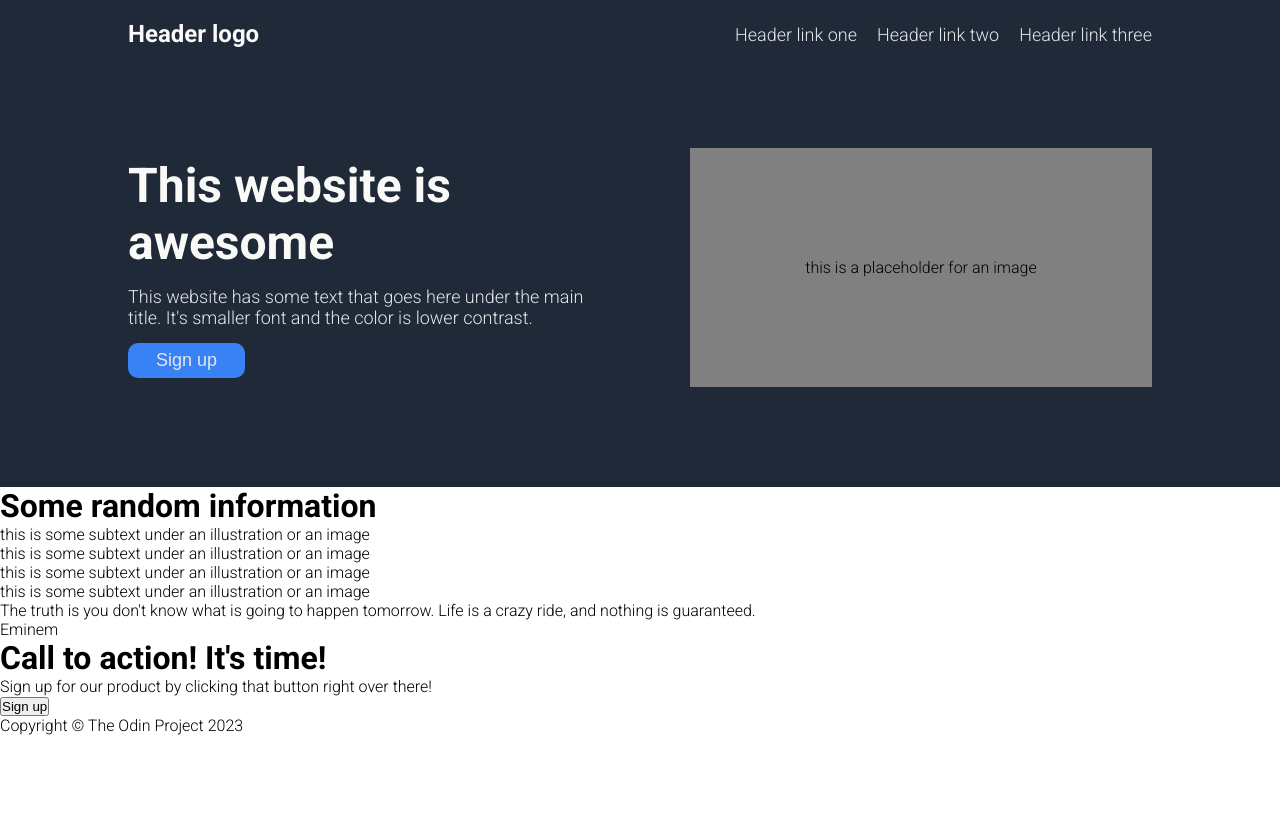
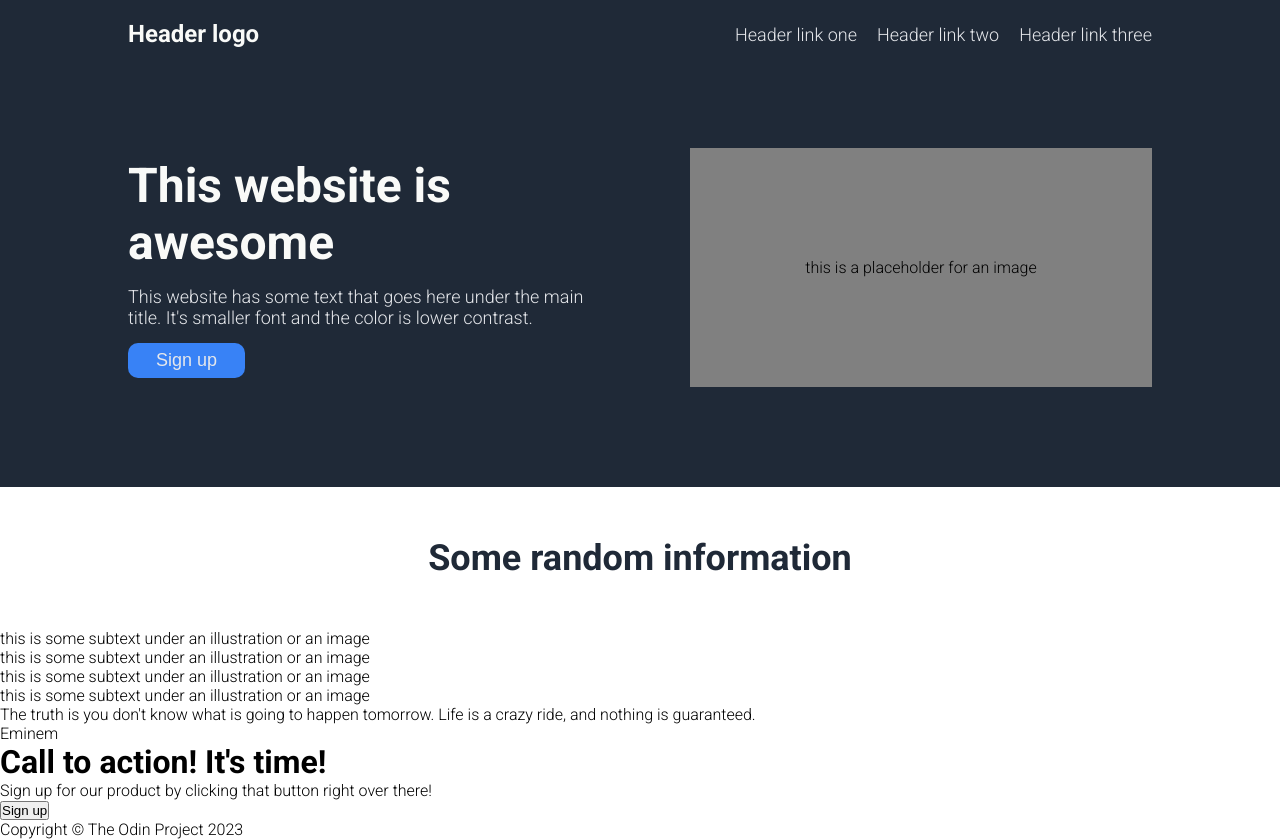
Before and after one commit to dejanpls/top-landing-page, a plain HTML site: page index.html in a window 1280 px wide. Before the commit the page ends 800 px from the top, so only its background shows below. Drawn offline with Linux system fonts and the light colour scheme.

Commit message:
Style info-cards section

```diff
--- a/style.css
+++ b/style.css
@@ -87,3 +87,15 @@ ul {
 	color: #E5E7EB;
 	font-size: 18px;
 }
+
+
+/*info*/
+
+.info-title {
+	display: flex;
+	justify-content: center;
+	align-items: center;
+	padding: 50px 0;
+	font-size: 36px;
+	color: #1F2937;
+}
```
